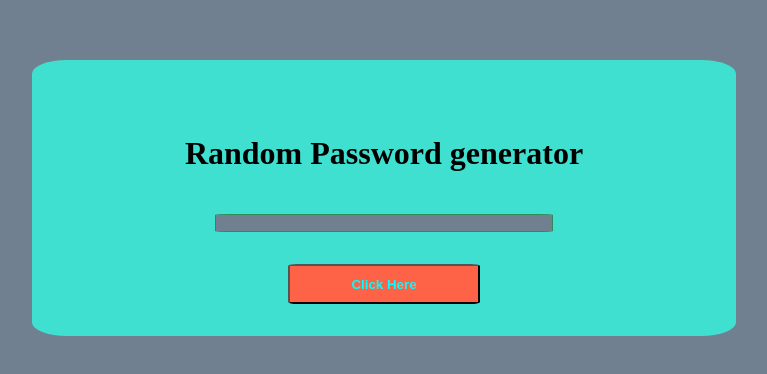
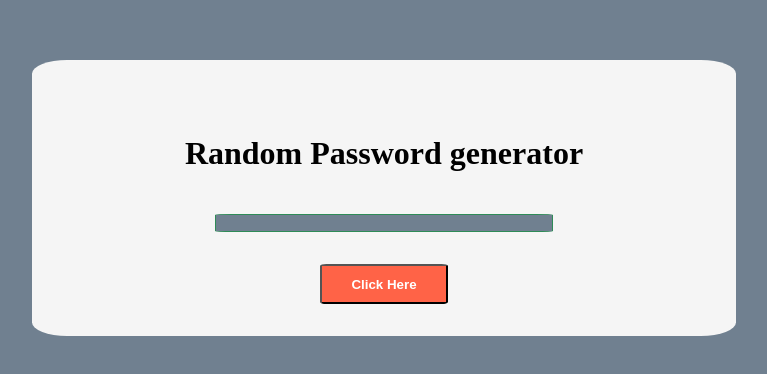
Before and after one commit to ahmadshahdarwesh/Password-Generator, a plain HTML site: page index.html in a window 1280 px wide. Shown: the part 210-584 px from the top of the page, without its empty margins (264-1031 px from the left). Drawn offline with Linux system fonts and the light colour scheme.

Commit message:
Task done

```diff
--- a/style.css
+++ b/style.css
@@ -14,7 +14,7 @@ body {
   width: 50%;
   align-items: center;
   flex-direction: column;
-  background-color: turquoise;
+  background-color: whitesmoke;
   border-radius: 5%;
 }
 label {
@@ -23,17 +23,18 @@ label {
   border: seagreen 1px solid;
   padding: 0.5rem;
   font-weight: bold;
+  font-size: 2rem;
   background-color: slategrey;
-  color: aqua;
+  color: whitesmoke;
   border-radius: 5%;
   letter-spacing: 0.5rem;
 }
 button {
-  width: 30%;
+  width: 20%;
   height: 2.5rem;
   margin-top: 2rem;
   background-color: tomato;
-  color: aqua;
+  color: white;
   font-weight: bold;
   border-radius: 5%;
 }
```
